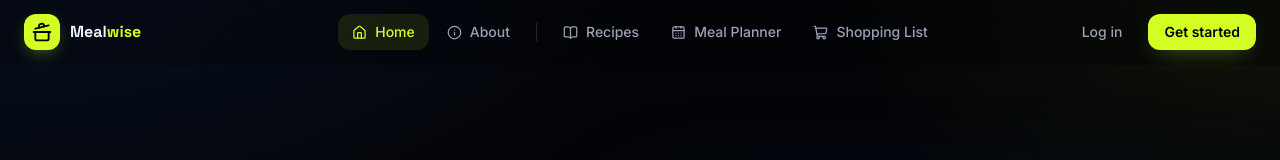
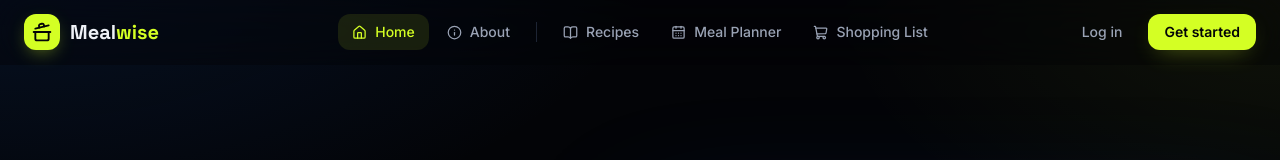
Before and after one commit to MohidWebDev/recipe-meal-planner, a React (Vite) app in the folder client/: page / in a window 1280 px wide. Shown: the top 160 px of the page. Built offline with nearby package versions, Linux system fonts and the light colour scheme; no server answers.

Commit message:
style: increase Mealwise logo text size in navbar and footer

```diff
--- a/client/src/components/common/Logo.jsx
+++ b/client/src/components/common/Logo.jsx
@@ -7,7 +7,7 @@ export default function Logo({ showText = true }) {
         <CookingPot className="h-5 w-5" strokeWidth={2.25} aria-hidden="true" />
       </span>
       {showText && (
-        <span className="font-display text-base leading-tight font-bold text-fg">
+        <span className="font-display text-xl leading-tight font-bold text-fg">
           Meal<span className="text-accent">wise</span>
         </span>
       )}
```
